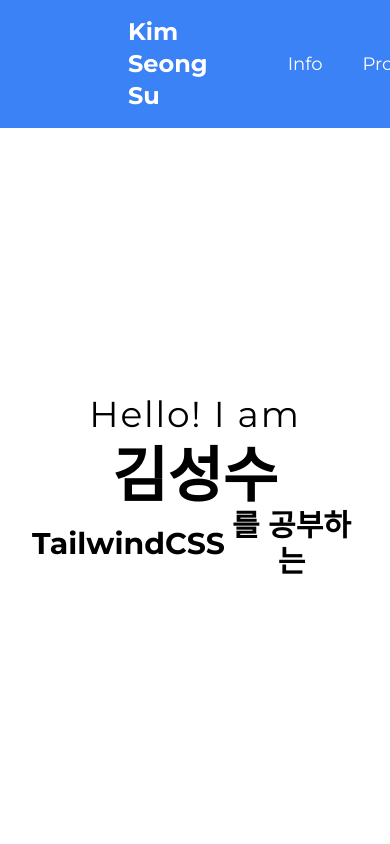
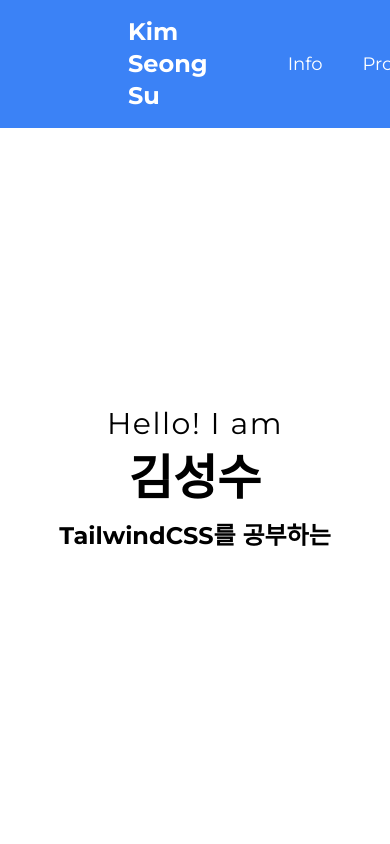
Before and after one commit to ggggggggithub/my-portfolio, a Next.js app: page / in a window 390 px wide. Shown: the top 844 px of the page. Built offline with nearby package versions, Linux system fonts and the light colour scheme.

Commit message:
add responsive design

```diff
--- a/src/app/page.tsx
+++ b/src/app/page.tsx
@@ -37,20 +37,20 @@
   }, [currentText, isDeleting, loopNum, typingSpeed, study]);
 
   return (
-    <div className="px-8 bg-white dark:bg-gray-800">
+    <div className="px-4 md:px-8 lg:px-16 bg-white dark:bg-gray-800">
       <section className="min-h-screen flex flex-col justify-center items-center text-black dark:text-white">
         <div className="flex flex-col items-center justify-center min-h-screen py-2 space-y-2 leading-none">
-          <h1 className="text-4xl md:text-6xl mb-1 text-center slide-in-down-fixed tracking-wider">
+          <h1 className="text-3xl md:text-5xl lg:text-6xl mb-1 text-center slide-in-down-fixed tracking-wider">
             Hello! I am
           </h1>
-          <p className="text-6xl md:text-8xl font-bold mb-1 text-center">
+          <p className="text-5xl md:text-7xl lg:text-8xl font-bold mb-1 text-center">
             김성수
           </p>
-          <div className="h-16 md:h-20 flex items-center">
-            <p className="text-3xl md:text-4xl font-bold mb-1 text-center">
+          <div className="h-14 md:h-18 lg:h-20 flex items-center">
+            <p className="text-2xl md:text-3xl lg:text-4xl font-bold mb-1 text-center">
               {currentText}
             </p>
-            <p className="text-3xl md:text-4xl font-bold mb-1 text-center">
+            <p className="text-2xl md:text-3xl lg:text-4xl font-bold mb-1 text-center">
               를 공부하는
             </p>
           </div>
```
